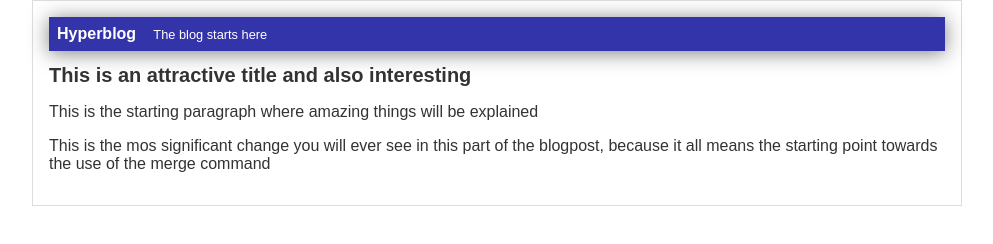
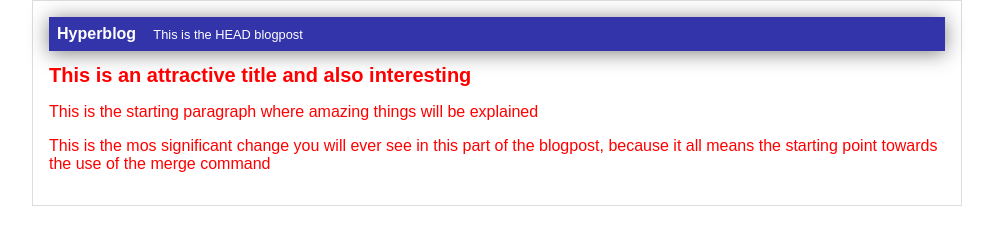
Before and after one commit to dumarhm/hyperblog, a plain HTML site: page blogpost.html in a window 1280 px wide. Shown: the whole page, without its empty margins (143-1136 px from the left). Drawn offline with Linux system fonts and the light colour scheme.

Commit message:
Modified HEAD and text color

```diff
--- a/blogpost.html
+++ b/blogpost.html
@@ -10,7 +10,7 @@
             <div id="cabecera">
                 Hyperblog
                 <span id="tagline">
-                    The blog starts here
+                    This is the HEAD blogpost
                 </span>
             </div>
             <div id="post">
--- a/css/estilos.css
+++ b/css/estilos.css
@@ -1,5 +1,5 @@
 body{
-    color: #333;
+    color: red;
     text-align: center;
     font-family: "Arial";
     font-size: 16px;
```
